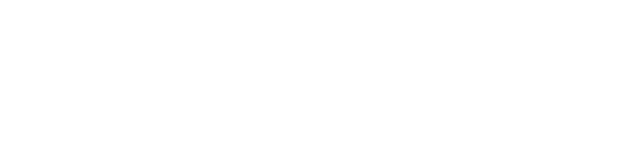
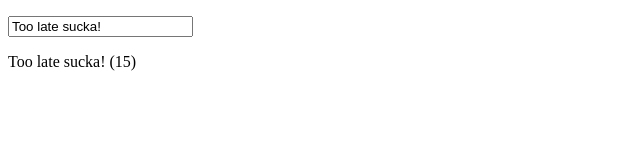
Before and after one commit to MizouziE/vue-crash-course, a plain HTML site: page index.html in a window 1280 px wide. Shown: the whole page, without its empty margins (0-640 px from the left). Drawn offline with nearby package versions, Linux system fonts and the light colour scheme.

Commit message:
frist glance

```diff
--- a/index.html
+++ b/index.html
@@ -5,8 +5,32 @@
     <meta http-equiv="X-UA-Compatible" content="IE=edge">
     <meta name="viewport" content="width=device-width, initial-scale=1.0">
     <title>Document</title>
+    <script src="https://unpkg.com/vue@3"></script>
 </head>
 <body>
+    <div class="" id="app">
+        <p>
+            <input type="text" v-model="greeting">
+        </p>
+        <p>
+            {{ greeting }} ({{ greeting.length }})
+        </p>
+    </div>
+
+    <script>
+        Vue.createApp({
+            data() {
+                return {
+                    greeting: "Change this!"
+                };
+            },
+            mounted() {
+                setTimeout(() => {
+                    this.greeting = 'Too late sucka!';
+                }, 3000)
+            }
+        }).mount('#app');
+    </script>
 
 </body>
 </html>
```
